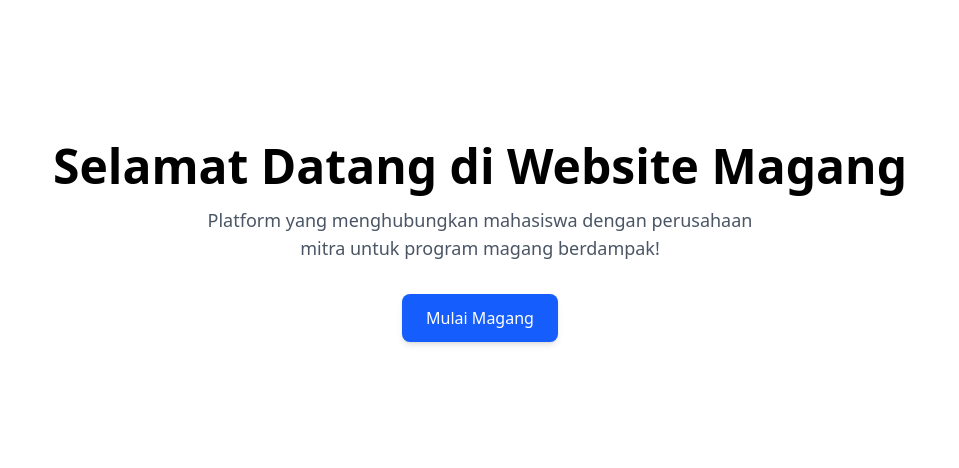
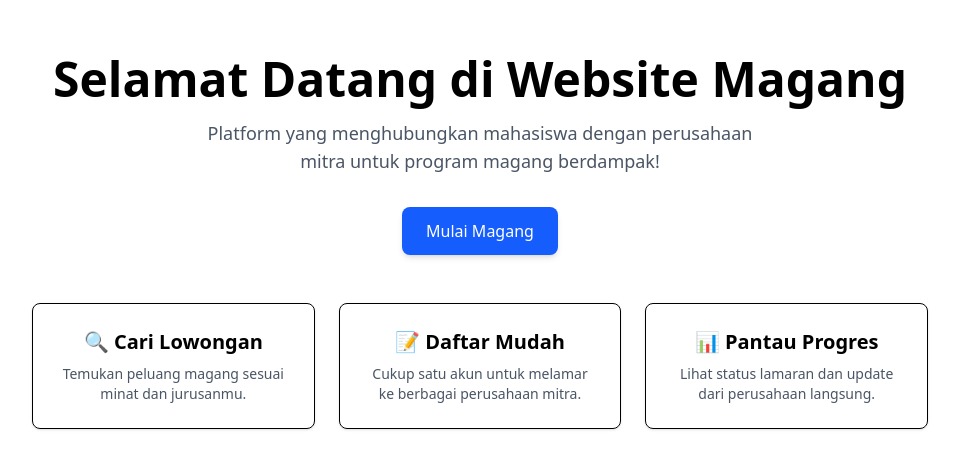
Before and after one commit to mrfdito/mrf-kemdikbud, a React (Vite) app: page / in a window 1280 px wide. Shown: the part 158-626 px from the top of the page, without its empty margins (160-1119 px from the left). Built offline with nearby package versions, Linux system fonts and the light colour scheme; no server answers.

Commit message:
penambahan content portal

```diff
--- a/src/pages/Portal.jsx
+++ b/src/pages/Portal.jsx
@@ -19,6 +19,28 @@ export default function Portal() {
       >
         Mulai Magang
       </button>
+
+      {/* Fitur tambahan */}
+      <div className="mt-12 grid grid-cols-1 md:grid-cols-3 gap-6 max-w-4xl w-full">
+        <div className="p-6 border rounded-lg shadow hover:shadow-md transition">
+          <h3 className="text-xl font-semibold mb-2">🔍 Cari Lowongan</h3>
+          <p className="text-gray-600 text-sm">
+            Temukan peluang magang sesuai minat dan jurusanmu.
+          </p>
+        </div>
+        <div className="p-6 border rounded-lg shadow hover:shadow-md transition">
+          <h3 className="text-xl font-semibold mb-2">📝 Daftar Mudah</h3>
+          <p className="text-gray-600 text-sm">
+            Cukup satu akun untuk melamar ke berbagai perusahaan mitra.
+          </p>
+        </div>
+        <div className="p-6 border rounded-lg shadow hover:shadow-md transition">
+          <h3 className="text-xl font-semibold mb-2">📊 Pantau Progres</h3>
+          <p className="text-gray-600 text-sm">
+            Lihat status lamaran dan update dari perusahaan langsung.
+          </p>
+        </div>
+      </div>
     </div>
   );
 }
```
